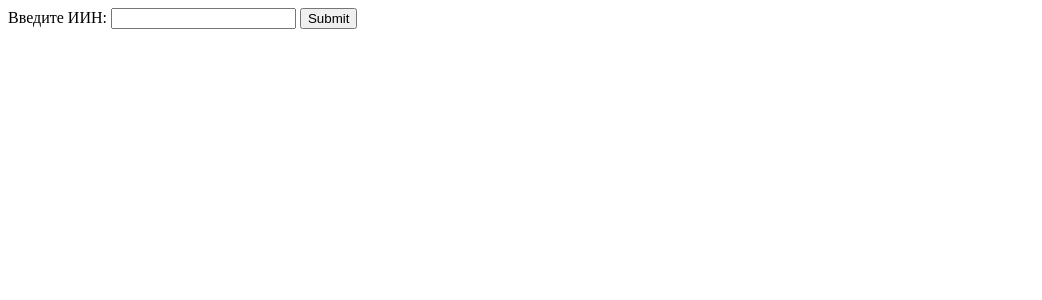
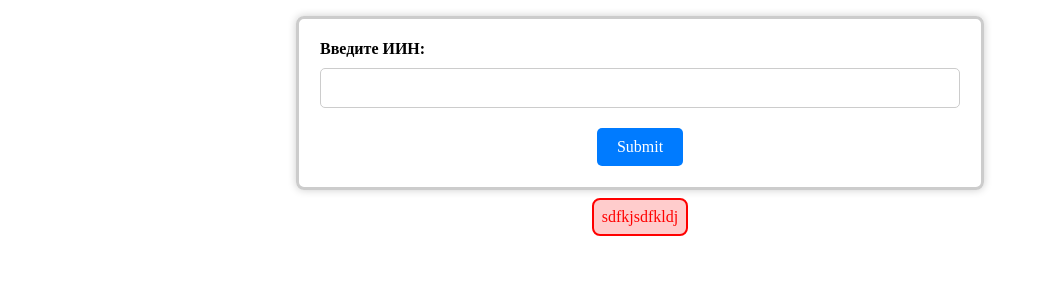
Before and after one commit to bissakov/arta_profiles, a Flask app: page / in a window 1280 px wide. Shown: the top 300 px of the page, without its empty margins (0-1042 px from the left). Run offline with Flask 2, Linux system fonts and the light colour scheme; parts of the project's set-up code (start-up, migrations or seed data) failed here and were passed over.

Commit message:
Bulk update

```diff
--- a/flask_app/app.py
+++ b/flask_app/app.py
@@ -1,6 +1,8 @@
 import json
 from flask import Flask, request, render_template
 from family_data.family import get_family_data
+from family_data.entities import Family
+from family_data.utils import FamilyNotFound
 
 
 app = Flask(__name__)
@@ -9,13 +11,17 @@ app = Flask(__name__)
 @app.route('/', methods=['GET', 'POST'])
 def home() -> str:
     family = None
-    data = request.form.get('data', '')
+    error_msg = 'sdfkjsdfkldj'
+    iin = request.form.get('data', '')
     if request.method == 'POST':
-        # result = get_family_data(iin)
-        with open(r'D:\Work\python_rpa\arta_profiles\family_data\data.json', 'r', encoding='utf-8') as f:
-            family = json.load(f)
-    return render_template('index.html', data=data, family=family)
+        try:
+            family = get_family_data(iin)
+        except FamilyNotFound:
+            error_msg = 'Неправильный ИИН'
+        # with open(r'D:\Work\python_rpa\arta_profiles\family_data\data.json', 'r', encoding='utf-8') as f:
+        #     family = json.load(f)
+    return render_template('index.html', data=iin, family=family.to_dict() if family else None, error=error_msg)
 
 
 if __name__ == '__main__':
-    app.run(debug=True)
+    app.run(host='0.0.0.0', debug=True)
--- a/flask_app/static/css/style.css
+++ b/flask_app/static/css/style.css
@@ -0,0 +1,113 @@
+html, body {
+    margin: 0;
+}
+
+.family-portrait {
+    display: flex;
+    flex-wrap: wrap;
+    justify-content: center;
+    margin: 0 auto;
+    width: 80%;
+}
+
+.info {
+  margin: 0 1rem;
+}
+
+.col-30 {
+  max-width: 25%;
+}
+
+.col-40 {
+  min-width: 30%;
+  max-width: 40%;
+  display: flex;
+  flex-wrap: wrap;
+}
+
+.flex-row {
+  display: flex;
+  flex-wrap: wrap;
+}
+
+.col2 {
+  text-align: right;
+}
+
+.column {
+  width: 50%;
+}
+
+
+.header {
+  color: #007bff;
+  font-weight: bold;
+  border-bottom: 2px solid #007bff;
+  padding-bottom: .5rem;
+}
+
+.row {
+  margin: .6rem 0;
+}
+
+.form-container {
+  display: flex;
+  justify-content: center;
+  flex-direction: column;
+  align-items: center;
+  margin-top: 1rem;
+  margin-bottom: 1rem;
+}
+
+.error {
+  background-color: #ffcccc;
+  border: .15rem solid #ff0000;
+  border-radius: .5rem;
+  color: #ff0000;
+  margin-top: .5rem;
+  padding: .5rem;
+}
+
+form {
+  width: 50%;
+  padding: 1.3rem;
+  border: .2rem solid #ccc;
+  border-radius: .5rem;
+  box-shadow: 0 0 .5rem rgba(0, 0, 0, 0.2);
+}
+
+label {
+  display: block;
+  margin-bottom: 10px;
+  font-weight: bold;
+}
+
+input[type="text"] {
+  display: block;
+  box-sizing: border-box;
+  padding: 10px;
+  width: 100%;
+  padding: 10px;
+  margin-bottom: 20px;
+  border: 1px solid #ccc;
+  border-radius: 5px;
+  font-size: 16px;
+  font-family: inherit;
+}
+
+button[type="submit"] {
+  display: block;
+  margin: 0 auto;
+  padding: 10px 20px;
+  background-color: #007bff;
+  color: #fff;
+  border: none;
+  border-radius: 5px;
+  font-size: 16px;
+  font-family: inherit;
+  cursor: pointer;
+}
+
+button[type="submit"]:hover {
+  background-color: #0069d9;
+}
--- a/flask_app/static/js/script.js
+++ b/flask_app/static/js/script.js
@@ -0,0 +1,7 @@
+const nums = document.querySelectorAll('.num');
+
+nums.forEach((num) => {
+  const value = parseFloat(num.textContent);
+  const formattedValue = value.toLocaleString('en-US', { maximumFractionDigits: 2 });
+  num.textContent = formattedValue.replace(',', ' ');
+});
--- a/flask_app/templates/index.html
+++ b/flask_app/templates/index.html
@@ -2,56 +2,109 @@
 <html>
 <head>
   <title>My App</title>
-  <link rel="stylesheet" type="text/css" href="{{ url_for('static', filename='css/style.css') }}">
+  <link rel="stylesheet" type="text/css" href="{{url_for('static', filename='css/style.css')}}">
 </head>
 <body>
+
+<div class="form-container">
   <form method="POST" action="">
     <label for="data">Введите ИИН:</label>
-  <input type="text" name="data" id="data" value="{{ data }}">
-  <input type="submit" value="Submit">
+    <input type="text" id="data" name="data", value="{{ request.form.get('data', '') }}">
+    <button type="submit" value="Submit">Submit</button>
   </form>
+  {% if error %}
+  <div class="error">{{ error }}</div>
+  {% endif %}
+</div>
 
 {% if family %}
 <div class="family-portrait">
-  <div class="family">
-    <div class="family-header">Состав семьи:</div>
+  <div class="col-30 info">
+    <div class="row header">Состав семьи:</div>
     {% for fullName in family['members'] %}
-    <div class="member">{{ fullName }}</div>
+    <div class="row family-member">{{fullName}}</div>
     {% endfor %}
   </div>
-  <div class="general-info">
-    <div class="general-info-header">Общие сведения:</div>
-    <div class="general-info-element">{{ family['member_cnt'] }}</div>
-    <div class="general-info-element">{{ family['child_cnt'] }}</div>
-    <div class="general-info-element">{{ family['family_level'] }}</div>
-    <div class="general-info-element">{{ family['address'] }}</div>
+  <div class="col-30">
+      <div class="info">
+        <div class="row header">Общие сведения:</div>
+        <div class="row general-info-element">{{family['member_cnt']['name']}} {{family['member_cnt']['value']}}</div>
+        <div class="row general-info-element">{{family['child_cnt']['name']}} {{family['child_cnt']['value']}}</div>
+        <div class="row general-info-element">{{family['family_level']['name']}} {{family['family_level']['value']}}</div>
+        <div class="row general-info-element">{{family['address']['name']}} {{family['address']['value']}}</div>
       </div>
-  <div class="income">
-    <div class="income-info-header">Общие сведения:</div>
-    <div class="income-info-element">{{ family['salary'] }}</div>
-    <div class="income-info-element">{{ family['social_payment'] }}</div>
-    <div class="income-info-element">{{ family['per_capita_income'] }}</div>
-    <div class="income-info-element">{{ family['total_income_asp'] }}</div>
-    <div class="income-info-element">{{ family['per_capita_income_asp'] }}</div>
-    <div class="income-info-element">{{ family['income'] }}</div>
+      <div class="info">
+        <div class="row header">Активы семьи:</div>
+        <div class="row flex-row assets-info-element">
+          <div class="column col1">{{family['land_cnt']['name']}}</div>
+          <div class="column col2">{{family['land_cnt']['value']}}</div>
         </div>
-  <div class="recInfo">
-    <div class="recInfoHeader">Рекомендации:</div>
-    {% for key, value in family['recommendations'].items() %}
-    <div class="recInfoElement">{{ value }}</div>
+        <div class="row flex-row assets-info-element">
+          <div class="column col1">{{family['emp_cnt']['name']}}</div>
+          <div class="column col2">{{family['emp_cnt']['value']}}</div>
+        </div>
+        <div class="row flex-row assets-info-element">
+          <div class="column col1">{{family['soc_pay_recipient_cnt']['name']}}</div>
+          <div class="column col2">{{family['soc_pay_recipient_cnt']['value']}}</div>
+        </div>
+      </div>
+      <div class="info">
+        <div class="row header">Риски:</div>
+        {% for risk in family['risks'] %}
+        <div class="row risks-info-element">{{risk}}</div>
         {% endfor %}
       </div>
-  <div class="assets">
-    <div class="assets-header">Общие сведения:</div>
-    <div class="assetsInfoElement">{{ family['total_assets'] }}</div>
-    <div class="assetsInfoElement">{{ family['total_liabilities'] }}</div>
-    <div class="assetsInfoElement">{{ family['total_assets_liabilities'] }}</div>
+  </div>
+  <div class="col-40">
+    <div class="info">
+      <div class="row header">Общие сведения:</div>
+
+      <div class="row flex-row income-info-element">
+        <div class="column col1">{{family['salary']['name']}}</div>
+        <div class="column col2 num">{{family['salary']['value']}}</div>
       </div>
 
+      <div class="row flex-row income-info-element">
+        <div class="column col1">{{family['social_payment']['name']}}</div>
+        <div class="column col2 num">{{family['social_payment']['value']}}</div>
+      </div>
 
+      <div class="row flex-row income-info-element">
+        <div class="column col1">{{family['per_capita_income']['name']}}</div>
+        <div class="column col2 num">{{family['per_capita_income']['value']}}</div>
       </div>
+
+      <div class="row flex-row income-info-element">
+        <div class="column col1">{{family['total_income_asp']['name']}}</div>
+        <div class="column col2 num">{{family['total_income_asp']['value']}}</div>
+      </div>
+
+      <div class="row flex-row income-info-element">
+        <div class="column col1">{{family['per_capita_income_asp']['name']}}</div>
+        <div class="column col2 num">{{family['per_capita_income_asp']['value']}}</div>
+      </div>
+
+      <div class="row flex-row income-info-element">
+        <div class="column col1">{{family['income']['name']}}</div>
+        <div class="column col2">{{family['income']['value']}}</div>
+      </div>
+    </div>
+    <div class="info">
+      <div class="row header">Рекомендации:</div>
+      {% for rec in family['recommendations'] %}
+      <div class="row rec-info-element">{{rec}}</div>
+      {% endfor %}
+    </div>
+    <div class="info">
+      <div class="row header">Социальные статусы (кол-во человек):</div>
+      {% for key, value in family['social_status'].items() %}
+      <div class="row rec-info-element">{{key}} {{value}}</div>
+      {% endfor %}
+    </div>
+  </div>
+</div>
+
+<script src="{{url_for('static', filename='js/script.js')}}"></script>
 {% endif %}
-
-<script src="{{ url_for('static', filename='js/script.js') }}"></script>
 </body>
 </html>
```
Also changed, not shown: family_data/family.py (+14 -7 lines), family_data/utils.py (+7 -0 lines). Lines whose indentation alone changed are shown as unchanged.
